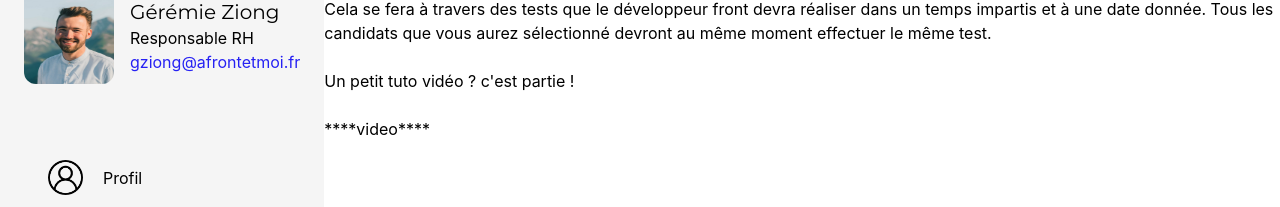
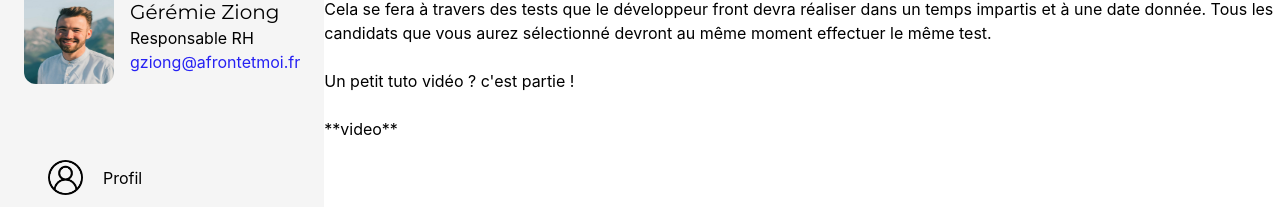
Before and after one commit to vince7844/afrontetmoi, a React (Create React App) app: page / in a window 1280 px wide. Shown: the part 199-406 px from the top of the page. Built offline with nearby package versions, Linux system fonts and the light colour scheme.

Commit message:
remove stars on Home page

```diff
--- a/src/pages/Home.jsx
+++ b/src/pages/Home.jsx
@@ -12,7 +12,7 @@ const Home = () => {
       <br />
       <p>Un petit tuto vidéo ? c'est partie !</p>
       <br />
-      <p>****video****</p>
+      <p>**video**</p>
     </div>
   )
 }
```
